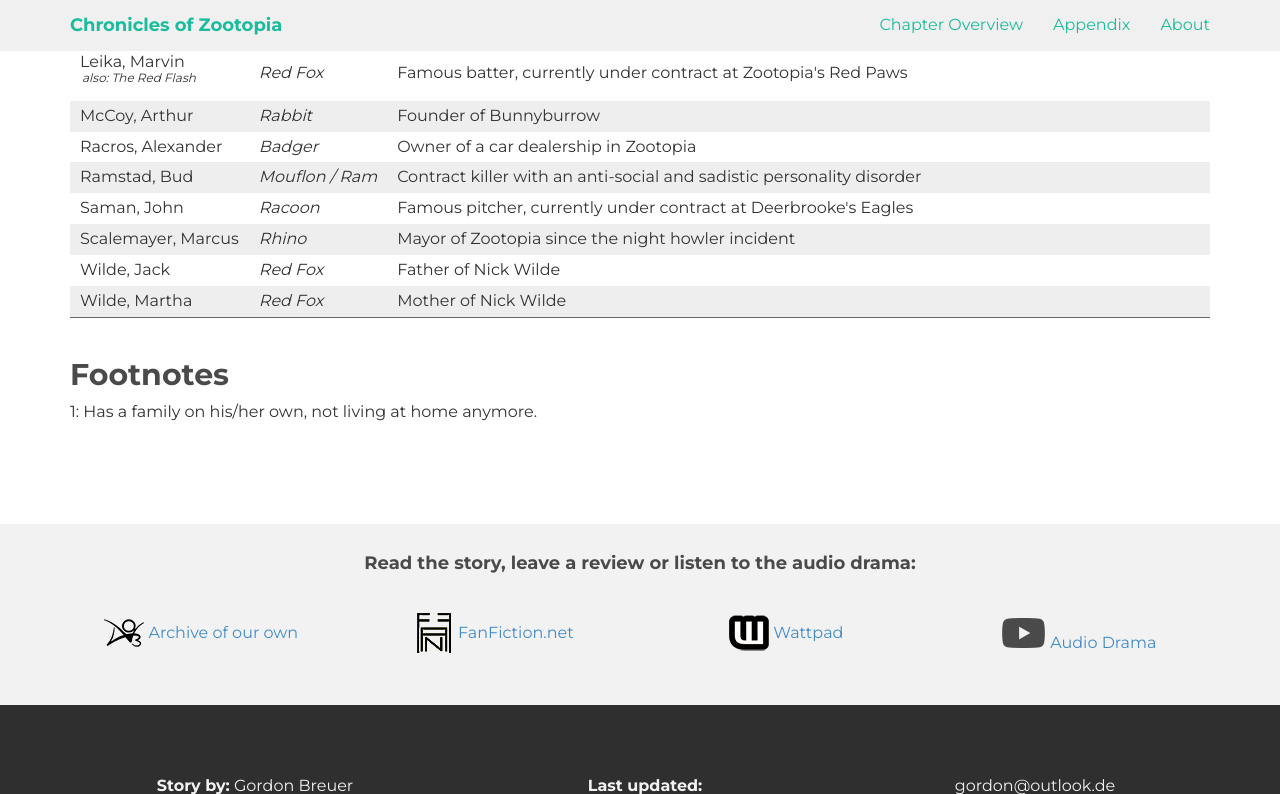
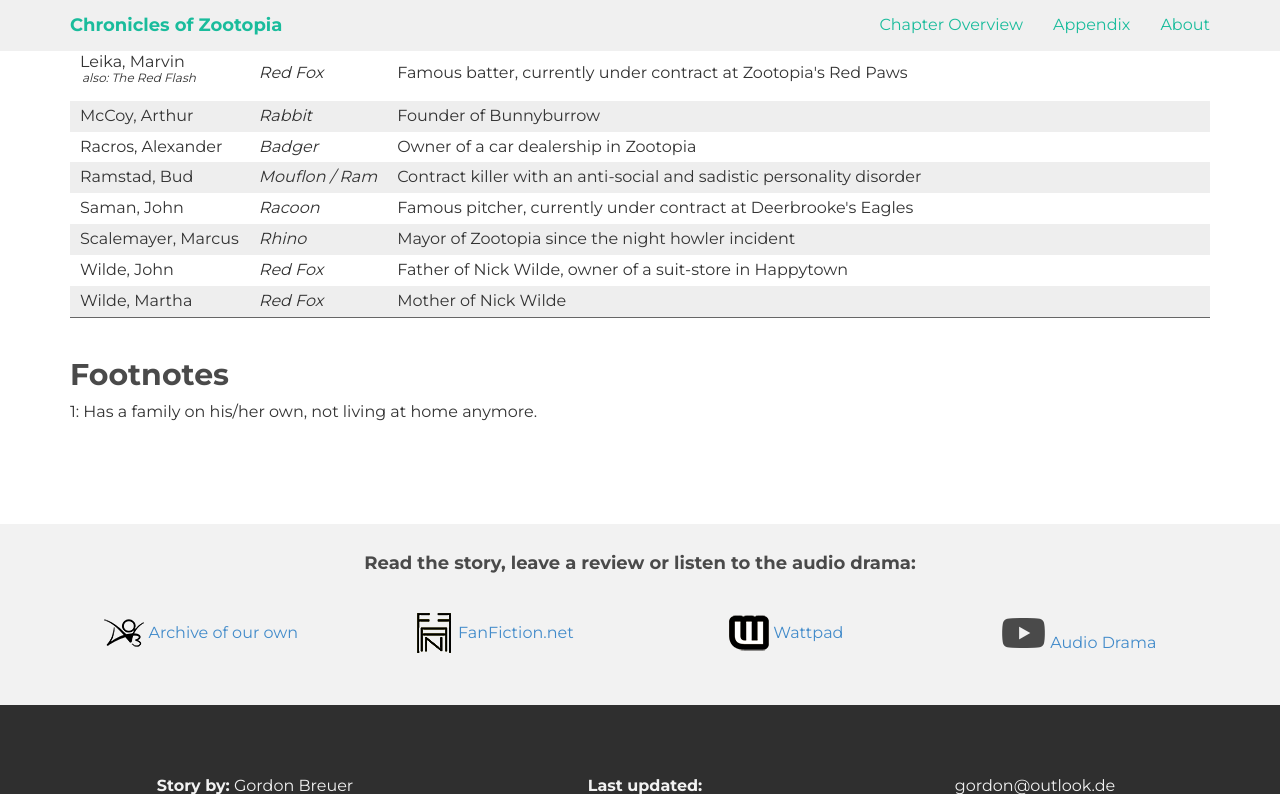
Before and after one commit to Anheledir/ChroniclesOfZootopia, a Jekyll site: the page built from appendix/characters.md, in a window 1280 px wide and 900 px high, scrolled down 3871 px, cut to the strip 0-794 px from the top of the window. Built offline with Jekyll 4.4.1, drawn with Linux system fonts in a browser that asks for light colours; nearby versions of some CDN libraries.

Commit message:
corrected Nick's fathers name, based on official concept art

```diff
--- a/_data/charactersMinor.yml
+++ b/_data/charactersMinor.yml
@@ -29,9 +29,9 @@
 - name: Wilde, Martha
   species: Red Fox
   role: Mother of Nick Wilde
-- name: Wilde, Jack
+- name: Wilde, John
   species: Red Fox
-  role: Father of Nick Wilde
+  role: Father of Nick Wilde, owner of a suit-store in Happytown
 - name: Ramstad, Bud
   species: Mouflon / Ram
   role: Contract killer with an anti-social and sadistic personality disorder
```
